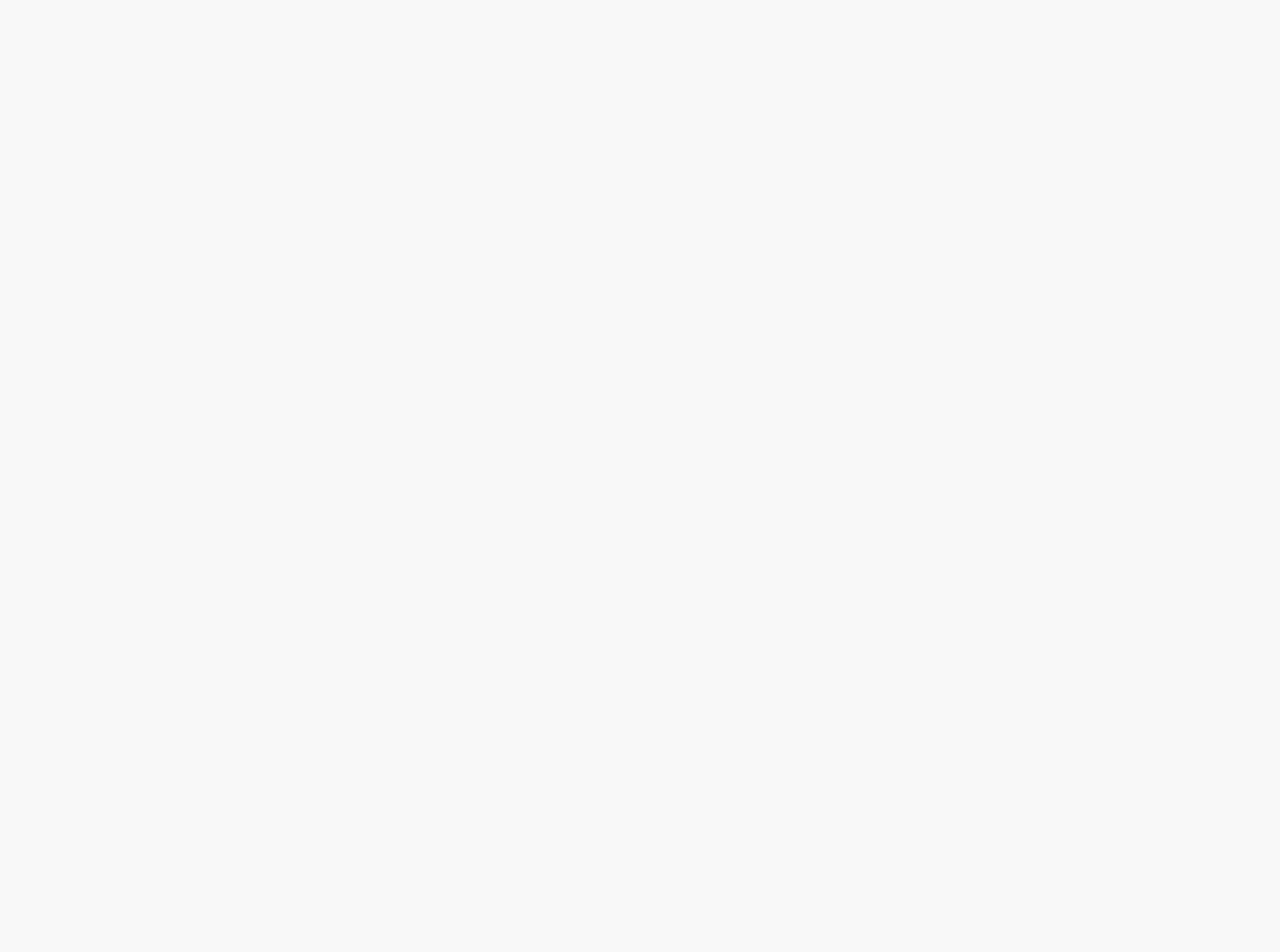
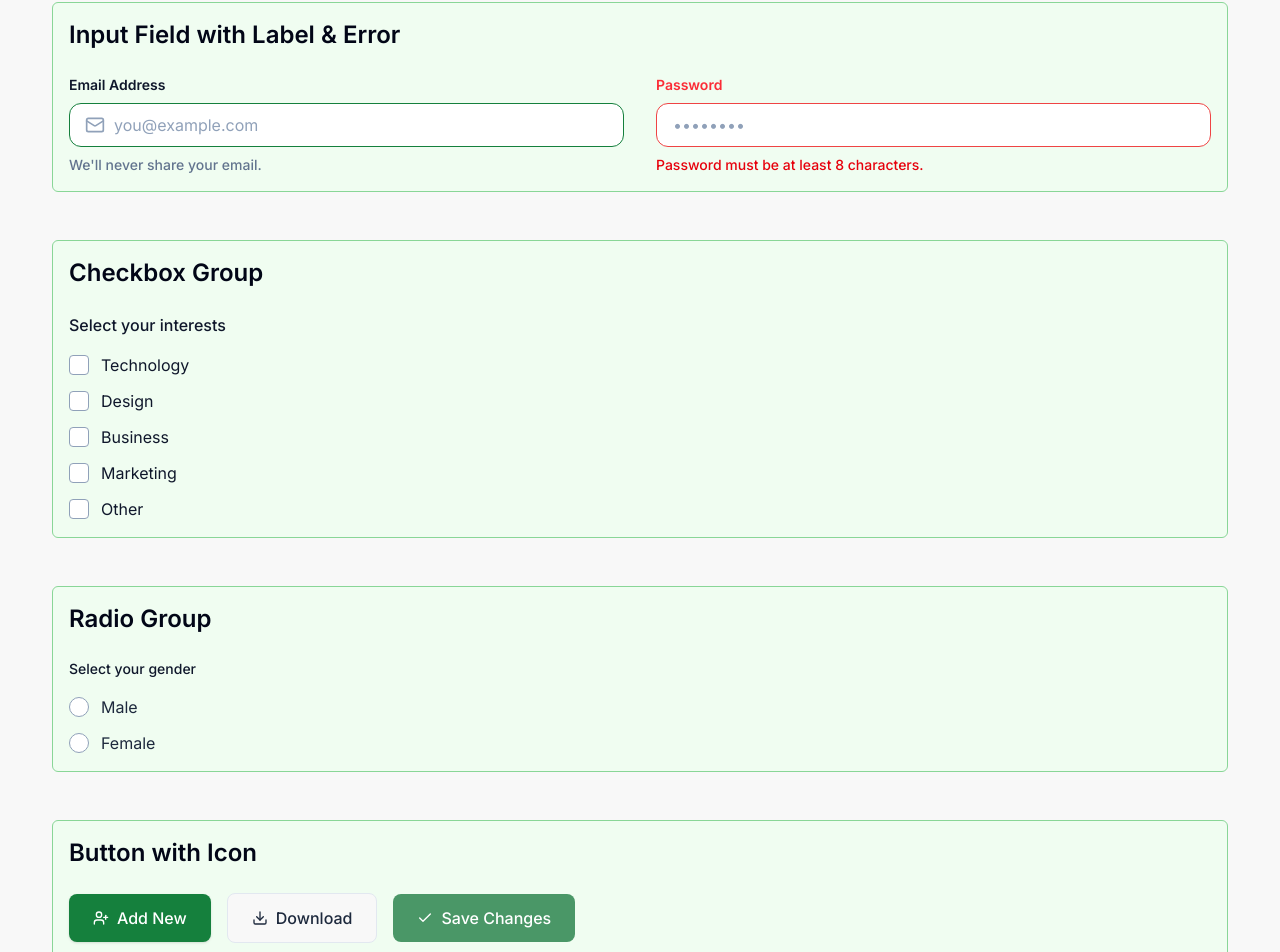
Before and after one commit to abeeratia/Next-js-user-manager, a Next.js app: page / in a window 1280 px wide. Shown: the part 6143-7095 px from the top of the page. Before the commit the page ends 5957 px from the top, so only its background shows below. Built offline with nearby package versions, Linux system fonts and the light colour scheme.

Commit message:
implement MoleculesPalette with CheckboxGroup, RadioGroupField and specific size variants for Buttons with Icons

```diff
--- a/src/app/page.tsx
+++ b/src/app/page.tsx
@@ -4,6 +4,7 @@ import { ColorPalette } from "@/components/organisms/ColorPalette";
 import { TypographyPalette } from "@/components/organisms/TypographyPalette";
 import { SpacingPalette } from "@/components/organisms/SpacingPalette";
 import { AtomsPalette } from "@/components/organisms/AtomsPalette";
+import { MoleculesPalette } from "@/components/organisms/MoleculesPalette";
 
 export default function Home() {
   return (
@@ -15,6 +16,7 @@ export default function Home() {
         <TypographyPalette />
         <SpacingPalette />
         <AtomsPalette />
+        <MoleculesPalette />
       </main>
     </div>
   );
--- a/src/components/atoms/Checkbox.tsx
+++ b/src/components/atoms/Checkbox.tsx
@@ -13,7 +13,7 @@ const Checkbox = React.forwardRef<
   <CheckboxPrimitive.Root
     ref={ref}
     className={cn(
-      "peer h-5 w-5 shrink-0 rounded-[4px] border border-slate-300 bg-white ring-offset-background focus-visible:outline-none focus-visible:ring-2 focus-visible:ring-blue-500 focus-visible:ring-offset-2 disabled:cursor-not-allowed disabled:opacity-50 data-[state=checked]:border-blue-600 data-[state=checked]:bg-blue-600 data-[state=checked]:text-white transition-colors",
+      "peer h-5 w-5 shrink-0 rounded-[4px] border border-slate-400 bg-white ring-offset-background focus-visible:outline-none focus-visible:ring-2 focus-visible:ring-blue-500 focus-visible:ring-offset-2 disabled:cursor-not-allowed disabled:opacity-50 data-[state=checked]:border-blue-600 data-[state=checked]:bg-blue-600 data-[state=checked]:text-white transition-colors",
       className
     )}
     {...props}
--- a/src/components/atoms/Input.tsx
+++ b/src/components/atoms/Input.tsx
@@ -8,7 +8,7 @@ const Input = React.forwardRef<HTMLInputElement, React.ComponentProps<"input">>(
       <input
         type={type}
         className={cn(
-          "flex h-11 w-full rounded-xl border border-primary-200 bg-white px-4 py-2 text-base text-slate-800 ring-offset-background file:border-0 file:bg-transparent file:text-sm file:font-medium file:text-foreground placeholder:text-slate-400 focus-visible:outline-none focus-visible:ring-2 focus-visible:ring-primary-500 disabled:cursor-not-allowed disabled:opacity-50 transition-colors",
+          "flex h-11 w-full rounded-xl border border-primary-200 bg-white px-4 py-2 text-base text-slate-800 ring-offset-background file:border-0 file:bg-transparent file:text-sm file:font-medium file:text-foreground placeholder:text-slate-400 focus-visible:outline-none focus-visible:ring-2  disabled:cursor-not-allowed disabled:opacity-50 transition-colors",
           className
         )}
         ref={ref}
--- a/src/components/atoms/RadioGroup.tsx
+++ b/src/components/atoms/RadioGroup.tsx
@@ -28,7 +28,7 @@ const RadioGroupItem = React.forwardRef<
     <RadioGroupPrimitive.Item
       ref={ref}
       className={cn(
-        "aspect-square h-5 w-5 rounded-full border border-slate-300 bg-white text-blue-600 ring-offset-background focus:outline-none focus-visible:ring-2 focus-visible:ring-blue-500 focus-visible:ring-offset-2 disabled:cursor-not-allowed disabled:opacity-50 data-[state=checked]:border-blue-600 transition-colors",
+        "aspect-square h-5 w-5 rounded-full border border-slate-400 bg-white text-blue-600 ring-offset-background focus:outline-none focus-visible:ring-2 focus-visible:ring-blue-500 focus-visible:ring-offset-2 disabled:cursor-not-allowed disabled:opacity-50 data-[state=checked]:border-blue-600 transition-colors",
         className
       )}
       {...props}
--- /dev/null
+++ b/src/components/molecules/CheckboxGroup.tsx
@@ -0,0 +1,41 @@
+import * as React from "react";
+import { Checkbox } from "@/components/atoms/Checkbox";
+import { Label } from "@/components/atoms/Label";
+import { cn } from "@/lib/utils";
+
+export interface CheckboxOption {
+  id: string;
+  label: string;
+}
+
+export interface CheckboxGroupProps {
+  label: string;
+  options: CheckboxOption[];
+  className?: string;
+}
+
+export const CheckboxGroup = React.forwardRef<HTMLDivElement, CheckboxGroupProps>(
+  ({ label, options, className, ...props }, ref) => {
+    return (
+      <div className={cn("flex flex-col gap-4", className)} ref={ref} {...props}>
+        <Label className="text-md font-medium text-slate-900 mb-0">
+          {label}
+        </Label>
+        <div className="flex flex-col gap-3">
+          {options.map((option) => (
+            <div key={option.id} className="flex items-center gap-3">
+              <Checkbox id={option.id} />
+              <label
+                htmlFor={option.id}
+                className="text-md text-slate-900 cursor-pointer peer-disabled:cursor-not-allowed peer-disabled:opacity-50"
+              >
+                {option.label}
+              </label>
+            </div>
+          ))}
+        </div>
+      </div>
+    );
+  }
+);
+CheckboxGroup.displayName = "CheckboxGroup";
--- /dev/null
+++ b/src/components/molecules/InputField.tsx
@@ -0,0 +1,54 @@
+import * as React from "react";
+import { Input } from "@/components/atoms/Input";
+import { Label } from "@/components/atoms/Label";
+import { cn } from "@/lib/utils";
+
+export interface InputFieldProps extends React.ComponentProps<"input"> {
+  label: string;
+  error?: string;
+  helperText?: string;
+  icon?: React.ReactNode;
+}
+
+export const InputField = React.forwardRef<HTMLInputElement, InputFieldProps>(
+  ({ label, error, helperText, icon, id, className, ...props }, ref) => {
+    return (
+      <div className={cn("flex flex-col gap-2", className)}>
+        <Label
+          htmlFor={id}
+          className={cn(
+            "text-sm font-semibold mb-0",
+            error ? "text-red-500" : "text-slate-900 font-semibold"
+          )}
+        >
+          {label}
+        </Label>
+        <div className="relative">
+          {icon && (
+            <div className="absolute left-4 top-1/2 -translate-y-1/2 text-slate-400">
+              {icon}
+            </div>
+          )}
+          <Input
+            id={id}
+            ref={ref}
+            className={cn(
+              icon && "pl-11",
+              error
+                ? "border-destructive text-destructive placeholder:text-slate-400 focus-visible:ring-destructive"
+                : "border-primary-600 focus-visible:ring-primary-600",
+              className
+            )}
+            {...props}
+          />
+        </div>
+        {error ? (
+          <p className="text-sm text-red-600 font-medium">{error}</p>
+        ) : helperText ? (
+          <p className="text-sm text-slate-500 font-medium ">{helperText}</p>
+        ) : null}
+      </div>
+    );
+  }
+);
+InputField.displayName = "InputField";
--- /dev/null
+++ b/src/components/molecules/RadioGroupField.tsx
@@ -0,0 +1,45 @@
+import * as React from "react";
+import { RadioGroup, RadioGroupItem } from "@/components/atoms/RadioGroup";
+import { Label } from "@/components/atoms/Label";
+import { cn } from "@/lib/utils";
+
+export interface RadioOption {
+  id: string;
+  value: string;
+  label: string;
+}
+
+export interface RadioGroupFieldProps {
+  label: string;
+  options: RadioOption[];
+  defaultValue?: string;
+  className?: string;
+}
+
+export const RadioGroupField = React.forwardRef<HTMLDivElement, RadioGroupFieldProps>(
+  ({ label, options, defaultValue, className, ...props }, ref) => {
+    return (
+      <div className={cn("flex flex-col gap-4", className)} ref={ref} {...props}>
+        <Label className="text-sm font-medium text-slate-900 mb-0">
+          {label}
+        </Label>
+        <RadioGroup defaultValue={defaultValue}>
+          <div className="flex flex-col gap-3">
+            {options.map((option) => (
+              <div key={option.id} className="flex items-center gap-3">
+                <RadioGroupItem value={option.value} id={option.id} />
+                <label
+                  htmlFor={option.id}
+                  className="text-md text-slate-800 cursor-pointer peer-disabled:cursor-not-allowed peer-disabled:opacity-50"
+                >
+                  {option.label}
+                </label>
+              </div>
+            ))}
+          </div>
+        </RadioGroup>
+      </div>
+    );
+  }
+);
+RadioGroupField.displayName = "RadioGroupField";
--- a/src/components/organisms/AtomsPalette.tsx
+++ b/src/components/organisms/AtomsPalette.tsx
@@ -41,7 +41,7 @@ const ICONS = [
 
 export function AtomsPalette() {
   return (
-    <section className=" pt-18 pb-12 px-4 sm:px-4 lg:px-5  ">
+    <section className="mb-12 pt-18 pb-12 px-4 sm:px-4 lg:px-5  ">
       <div className="pt-18 pb-12 px-4 sm:px-6 lg:px-8 border-t border-slate-200 bg-white mx-auto w-full max-w-7xl px-4 sm:px-6 lg:px-8">
         <div className="flex flex-col">
           <h3 className="text-3xl font-bold mb-8 text-slate-900">Atoms</h3>
--- /dev/null
+++ b/src/components/organisms/MoleculesPalette.tsx
@@ -0,0 +1,87 @@
+import { InputField } from "@/components/molecules/InputField";
+import { CheckboxGroup } from "@/components/molecules/CheckboxGroup";
+import { RadioGroupField } from "@/components/molecules/RadioGroupField";
+import { Button } from "@/components/atoms/Button";
+import { Mail, UserPlus, Download, Check } from "lucide-react";
+
+export function MoleculesPalette() {
+  const checkboxOptions = [
+    { id: "tech", label: "Technology" },
+    { id: "design", label: "Design" },
+    { id: "business", label: "Business" },
+    { id: "marketing", label: "Marketing" },
+    { id: "other", label: "Other" },
+  ];
+
+  const radioOptions = [
+    { id: "male", value: "male", label: "Male" },
+    { id: "female", value: "female", label: "Female" },
+  ];
+
+  return (
+    <section className="mb-12  pb-12 px-4 sm:px-4 lg:px-5">
+      <div className="mx-auto max-w-7xl pt-18 pb-12 px-4 sm:px-6 lg:px-8 ">
+        <h3 className="mb-8 text-3xl font-bold text-slate-900">Molecules</h3>
+
+        <div className="mb-12 rounded-md border border-primary-300 bg-primary-50 p-4">
+          <h4 className="text-2xl font-semibold mb-6">
+            Input Field with Label & Error
+          </h4>
+          <div className="grid grid-cols-1 md:grid-cols-2 gap-8">
+            <InputField
+              id="email"
+              label="Email Address"
+              placeholder="you@example.com"
+              icon={<Mail className="h-5 w-5" />}
+              helperText="We'll never share your email."
+            />
+            <InputField
+              id="password"
+              type="password"
+              label="Password"
+              placeholder="••••••••"
+              error="Password must be at least 8 characters."
+            />
+          </div>
+        </div>
+
+        <div className="mb-12 rounded-md border border-primary-300 bg-primary-50 p-4">
+          <h4 className="text-2xl font-semibold mb-6">Checkbox Group</h4>
+          <CheckboxGroup
+            label="Select your interests"
+            options={checkboxOptions}
+          />
+        </div>
+
+        <div className="mb-12 rounded-md border border-primary-300 bg-primary-50 p-4">
+          <h4 className="text-2xl font-semibold mb-6">Radio Group</h4>
+          <RadioGroupField label="Select your gender" options={radioOptions} />
+        </div>
+
+        <div className="mb-12 rounded-md border border-primary-300 bg-primary-50 p-4">
+          <h4 className="text-2xl font-semibold mb-6">Button with Icon</h4>
+          <div className="flex flex-wrap items-center gap-4">
+            <Button icon={UserPlus} variant="primary" size="lg">
+              Add New
+            </Button>
+            <Button
+              icon={Download}
+              variant="outline"
+              size="lg"
+              className="text-slate-800"
+            >
+              Download
+            </Button>
+            <Button
+              icon={Check}
+              size="lg"
+              className="bg-primary-500 text-white hover:bg-primary-600"
+            >
+              Save Changes
+            </Button>
+          </div>
+        </div>
+      </div>
+    </section>
+  );
+}
```
Also changed, not shown: src/components/atoms/Button.tsx (+3 -6 lines).
